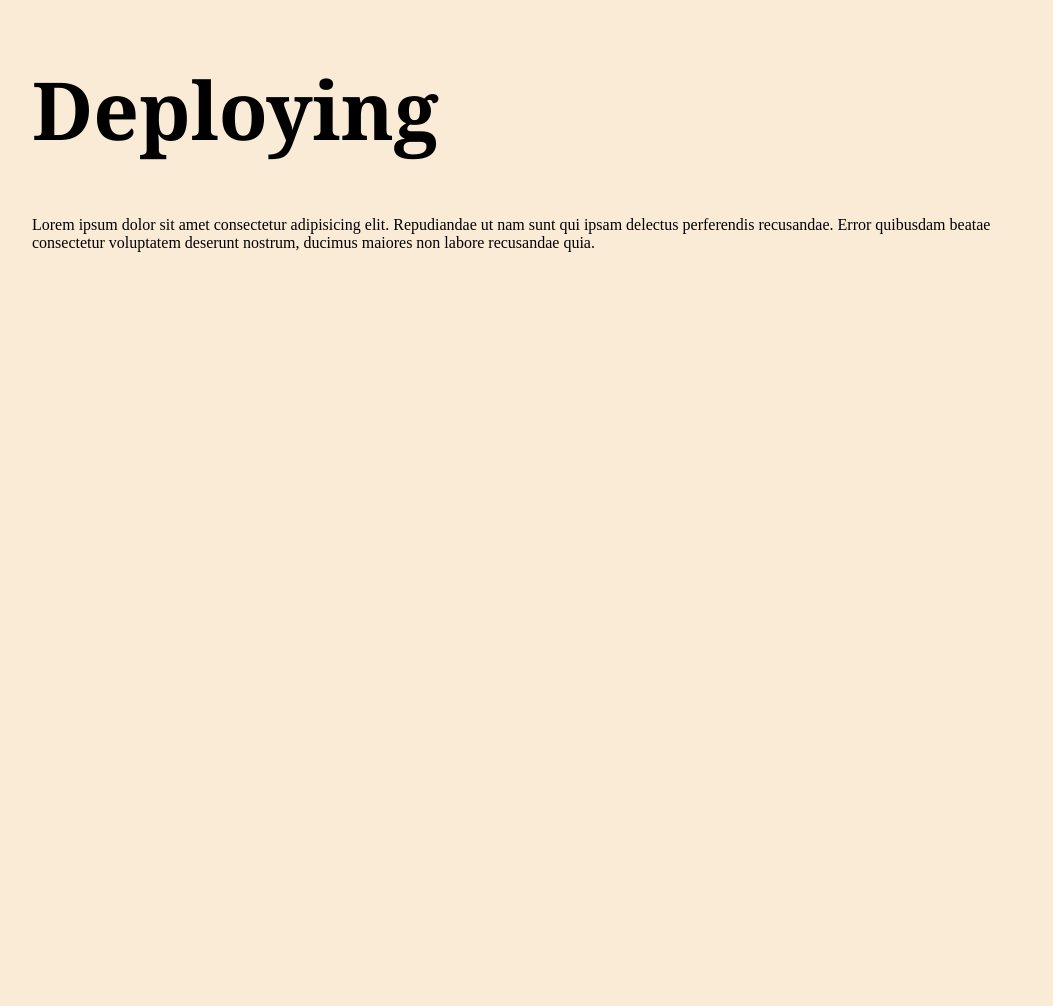
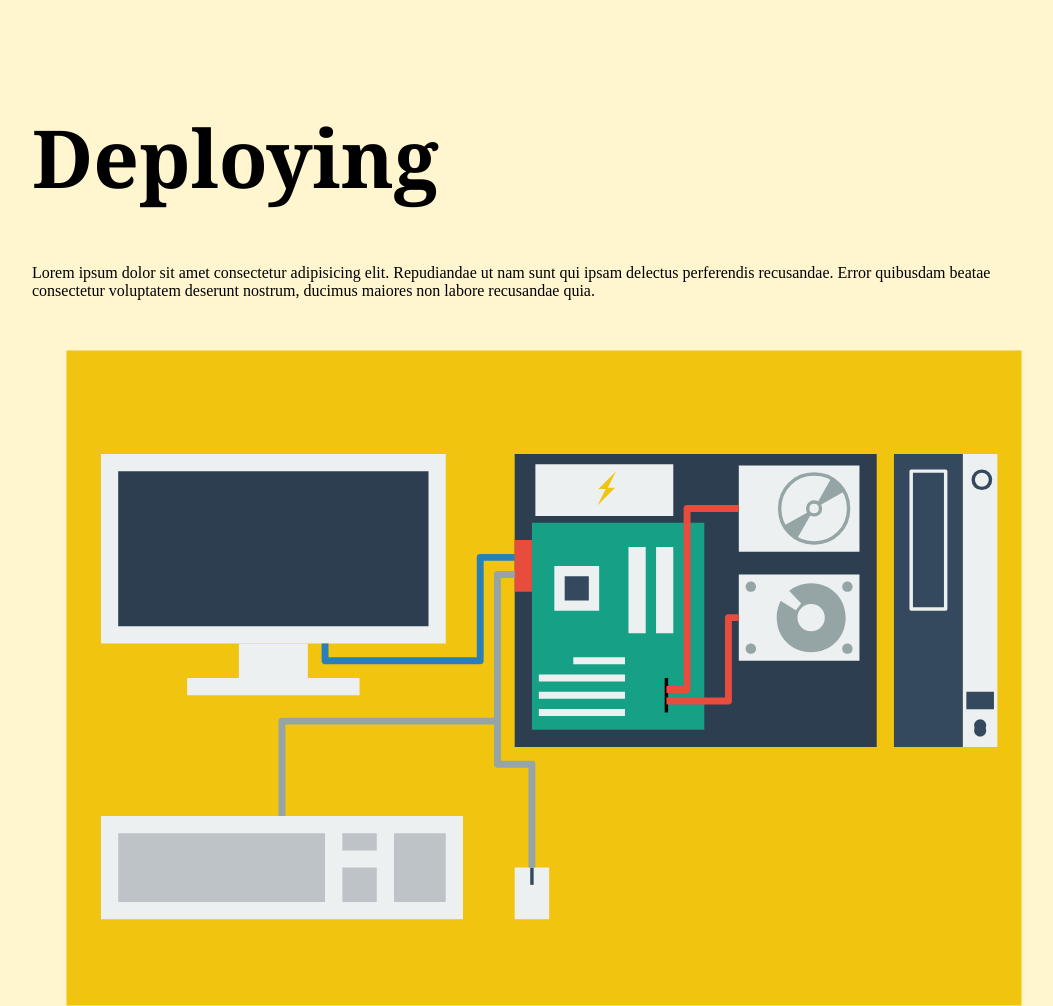
Before and after one commit to bridgecrew-perf6/deploying-pages, a plain HTML site: page index.html in a window 1280 px wide. Shown: the whole page, without its empty margins (96-1149 px from the left). Before the commit the page ends 800 px from the top, so only its background shows below. Drawn offline with Linux system fonts and the light colour scheme.

Commit message:
Added image and new styles.

```diff
--- a/css/style.css
+++ b/css/style.css
@@ -1,5 +1,5 @@
 body {
-  background-color: antiquewhite;
+  background-color: #fff5cf;
 }
 
 h1 {
@@ -10,4 +10,5 @@ h1 {
 main {
   max-width: 1024px;
   margin: 2rem auto;
+  padding: 1rem;
 }
--- a/index.html
+++ b/index.html
@@ -14,6 +14,8 @@
     <h1>Deploying</h1>
 
     <p>Lorem ipsum dolor sit amet consectetur adipisicing elit. Repudiandae ut nam sunt qui ipsam delectus perferendis recusandae. Error quibusdam beatae consectetur voluptatem deserunt nostrum, ducimus maiores non labore recusandae quia.</p>
+
+    <img src="/img/computer_inside.svg" alt="graphic of a computer" title="graphic of a computer" width="1024">
   </main>
 </body>
 
```
Also changed, not shown: img/computer_inside.svg (added).
